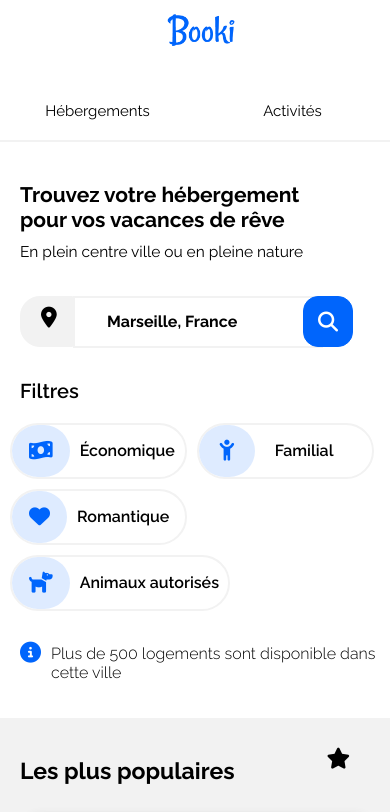
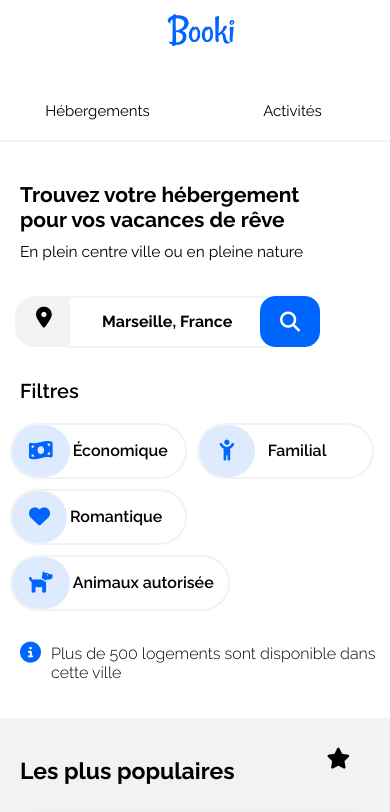
Before and after one commit to Yacinemsi/Booki, a plain HTML site: page index.html in a window 390 px wide. Shown: the top 812 px of the page. Drawn offline with Linux system fonts and the light colour scheme.

Commit message:
Ajustement des dernier détail de taille et de scroll

```diff
--- a/css/mobile_resolution.css
+++ b/css/mobile_resolution.css
@@ -49,21 +49,21 @@
 
   /* Icon de barre de recherche + barre de recherche + boutton de recherche */
   .search-bar {
-    margin-left: -30px;
+    margin-left: -35px;
     margin-top: 15px;
   }
 
   /* Barre de recherche*/
   #pseudo {
-    width: 250px;
+    width: 200px;
   }
 
   /* Bouton de recherche */
   button {
     font-size: 0;
-    width: 50px;
+    width: 60px;
     border-radius: 15px;
-    margin-left: -20px;
+    margin-left: -8px;
   }
   .fa-solid.fa-magnifying-glass {
     color: white;
@@ -75,6 +75,10 @@
   }
 
   /* Filtres */
+  .filters {
+    flex-wrap: wrap;
+    width: 100%;
+  }
   .filter {
     flex-wrap: wrap;
   }
@@ -127,7 +131,8 @@
     margin-left: -23px;
   }
   .main-bloc {
-    margin-left: -10px;
+    margin-left: -8px;
+    margin-right: 7px;
   }
   article > div {
     flex-direction: column;
--- a/css/style.css
+++ b/css/style.css
@@ -58,6 +58,7 @@ h1 + p {
 /* Icon de barre de recherche + barre de recherche + boutton de recherche */
 .search-bar {
   display: flex;
+  margin-top: 10px;
 }
 
 /* Icon de barre de recherche*/
@@ -113,6 +114,12 @@ button {
 .filter {
   display: flex;
   margin-top: 20px;
+  width: 98%;
+}
+.filters {
+  display: flex;
+  margin-top: 20px;
+  width: 85%;
 }
 .filter__p {
   font-size: 18px;
@@ -121,8 +128,8 @@ button {
 }
 .filter-EcoFaRo {
   border: 2px solid #f2f2f2;
-  width: 210px;
-  margin: 0 15px 10px 15px;
+  width: 200px;
+  margin: 0 2px 10px 10px;
   border-radius: 30px;
   display: flex;
 }
@@ -142,9 +149,9 @@ button {
   font-size: 21px;
 }
 
-.filter-EcoFaRo p {
+.filter-EcoFaRo > p {
   font-weight: 600;
-  margin-left: -120px;
+  margin-left: -127px;
 }
 .family {
   padding-left: 15px;
@@ -152,7 +159,7 @@ button {
 .filter-animals {
   border: 2px solid #f2f2f2;
   width: 250px;
-  margin: 0 15px 10px 15px;
+  margin: 0 2px 10px 10px;
   border-radius: 30px;
   display: flex;
 }
@@ -162,9 +169,9 @@ button {
   cursor: pointer;
   transform: scale(1.1);
 }
-.filter-animals p {
+.filter-animals > p {
   font-weight: 600;
-  margin-left: -120px;
+  margin-left: -127px;
 }
 .filter-EcoFaRo:hover {
   border: 2px solid #0065fc;
@@ -329,7 +336,6 @@ aside {
 .h3-card-aside > h3 {
   font-size: 16px;
   margin-bottom: -8px;
-  margin-right: 40px;
 }
 .card__aside-p {
   font-size: 14px;
--- a/css/tablette_resolution.css
+++ b/css/tablette_resolution.css
@@ -1,7 +1,11 @@
-@media only screen and (min-width: 769px) and (max-width: 992px) {
+@media only screen and (min-width: 769px) and (max-width: 995px) {
   /* Agencement des filtres */
-  .filter > .filter {
+  .filter > .filters {
     flex-wrap: wrap;
+  }
+  .filter {
+    position: relative;
+    right: 10px;
   }
   .filter__p {
     margin-right: 0;
--- a/index.html
+++ b/index.html
@@ -16,7 +16,7 @@
     />
     <link
       rel="stylesheet"
-      media="screen and (min-width: 769px) and (max-width: 992px)"
+      media="screen and (min-width: 769px) and (max-width: 995px)"
       href="./css/tablette_resolution.css"
     />
     <style>
@@ -71,7 +71,7 @@
         <div class="filter">
           <p class="filter__p">Filtres</p>
 
-          <div class="filter">
+          <div class="filters">
             <!--"EcoFaRo correspondent au 2 première lettre des filtres "economique", "familial" et "romantique"-->
 
             <div class="filter-EcoFaRo">
@@ -99,7 +99,7 @@
               <div class="background-color-blue">
                 <i class="fa-solid fa-dog"></i>
               </div>
-              <p>Animaux autorisés</p>
+              <p>Animaux autorisée</p>
             </div>
           </div>
         </div>
```
